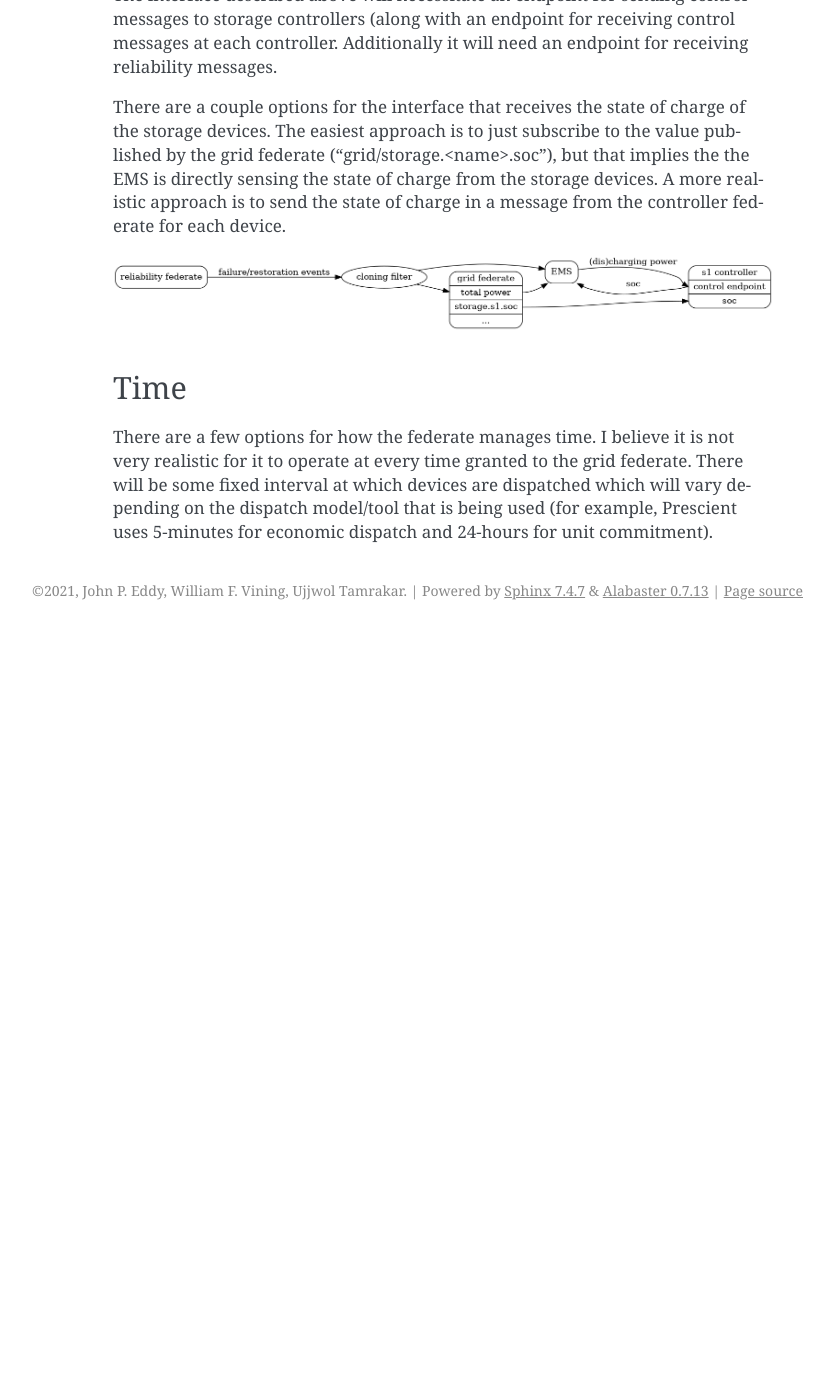
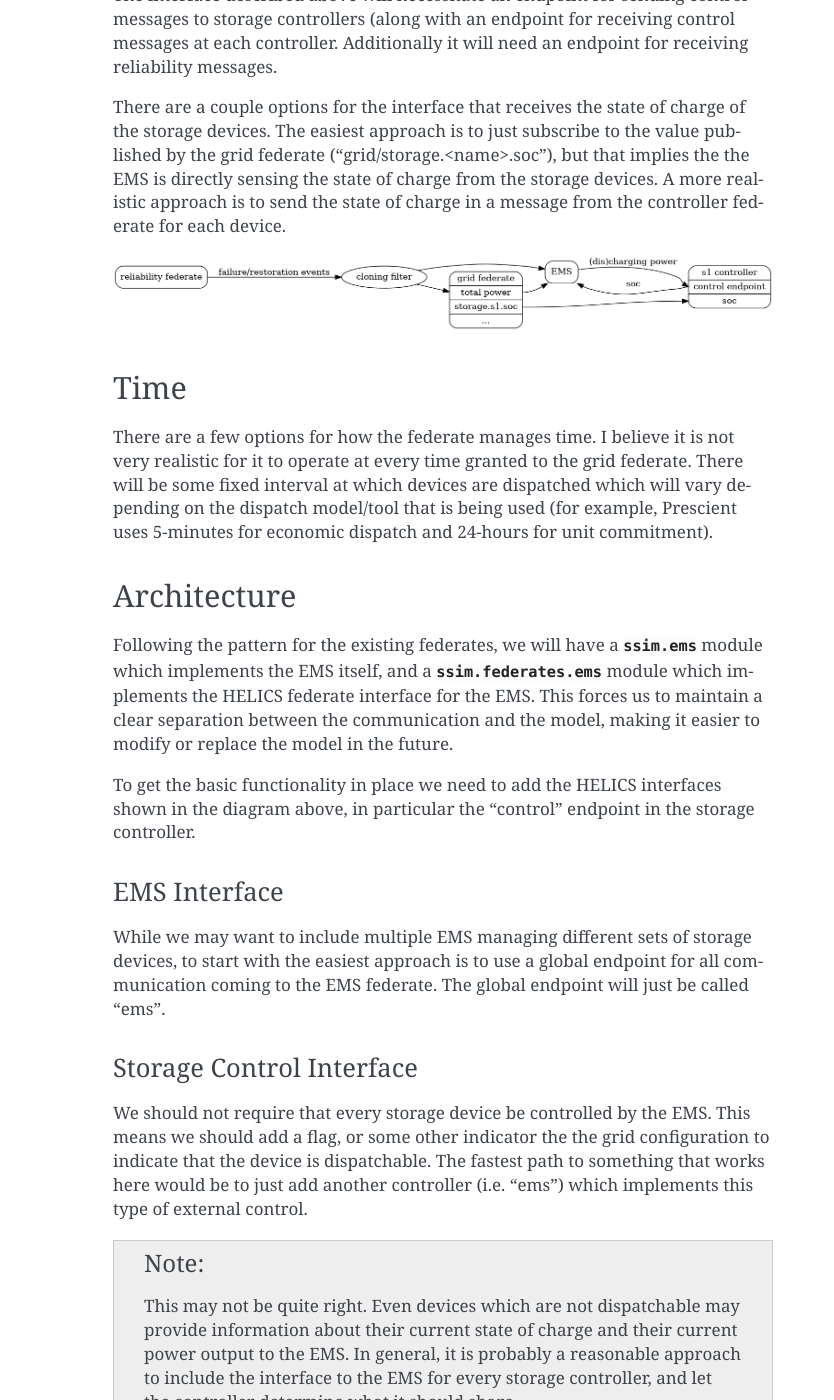
Before and after one commit to sandialabs/quest-ssim, a Sphinx documentation site: the page built from docs/ems.rst, in a window 1280 px wide and 1400 px high, scrolled down 1301 px. Shown: the whole window, without its empty margins (307-1141 px from the left). Built offline with Sphinx 7.4.7, drawn with Linux system fonts in a browser that asks for light colours; before the commit the page ends 1931 px from its top, so only the background shows below that; some of the changed text lies outside the part shown.

Commit message:
Further notes and thoughts on EMS design/implementation

```diff
--- a/docs/ems.rst
+++ b/docs/ems.rst
@@ -105,3 +105,60 @@
 vary depending on the dispatch model/tool that is being used (for example,
 Prescient uses 5-minutes for economic dispatch and 24-hours for unit
 commitment).
+
+Architecture
+============
+
+Following the pattern for the existing federates, we will have a
+:py:mod:`ssim.ems` module which implements the EMS itself, and a
+:py:mod:`ssim.federates.ems` module which implements the HELICS federate
+interface for the EMS. This forces us to maintain a clear separation between
+the communication and the model, making it easier to modify or replace the
+model in the future.
+
+To get the basic functionality in place we need to add the HELICS interfaces
+shown in the diagram above, in particular the "control" endpoint in the storage
+controller.
+
+EMS Interface
+-------------
+
+While we may want to include multiple EMS managing different sets of storage
+devices, to start with the easiest approach is to use a global endpoint for
+all communication coming to the EMS federate. The global endpoint will just be
+called "ems".
+
+Storage Control Interface
+-------------------------
+
+We should not require that every storage device be controlled by the EMS. This
+means we should add a flag, or some other indicator the the grid configuration
+to indicate that the device is dispatchable. The fastest path to something that
+works here would be to just add another controller (i.e. "ems") which
+implements this type of external control.
+
+.. note:: This may not be quite right. Even devices which are not dispatchable
+          may provide information about their current state of charge and their
+          current power output to the EMS. In general, it is probably a
+          reasonable approach to include the interface to the EMS for every
+          storage controller, and let the controller determine what it should
+          share.
+
+The "ems" controller implies a substantial departure from the existing pattern
+used in :py:mod:`ssim.federates.storage`. This module, and the controllers it
+contains are built around the interface between the storage controller and the
+grid federate.
+
+To simplify the configuration of the storage controller federates, when each
+federate is initialized it should create a "control" endpoint. At each time
+grant the control endpoint should send a message from the "control" endpoint
+to "ems"
+
+.. note:: Does publishing the soc to the EMS imply the need for some kind of
+          Fixed minimum update interval? For now I'm going to leave this alone,
+          but I think it is worth revisiting as it could have a substantial
+          impact on the performance of an EMS that accounts for state of charge
+          in its dispatch and unit commitment decisions.
+
+.. We should also plan for potentially multiple EMS controlling different sets
+   of devices on the grid, for example multiple microgrids on the same feeder.
```
